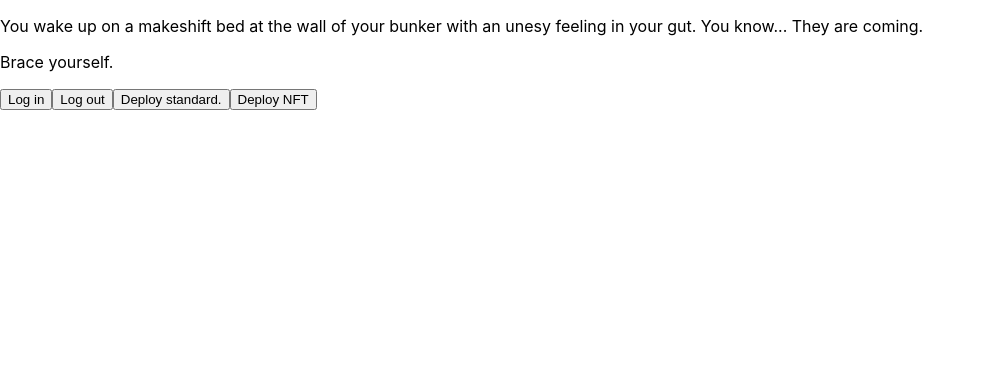
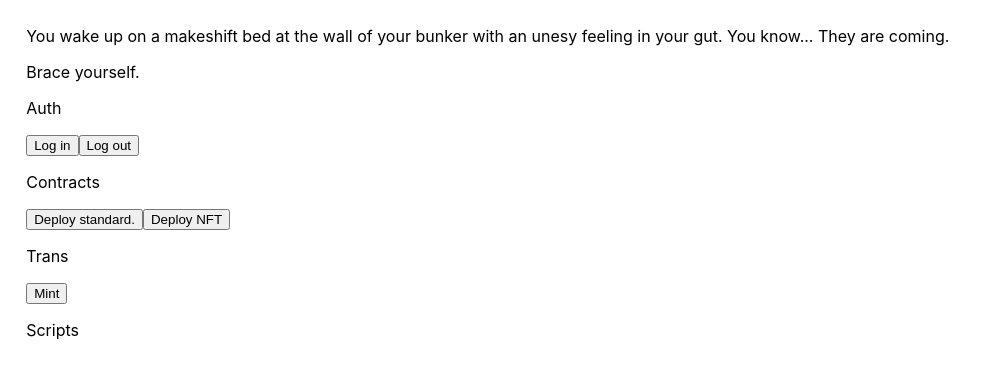
Before and after one commit to yellowBirdy/owb-post-apocalyptic, a React (Create React App) app: page / in a window 1280 px wide. Shown: the top 378 px of the page, without its empty margins (0-1007 px from the left). Built offline with nearby package versions, Linux system fonts and the light colour scheme; what @onflow/fcl would draw is missing.

Commit message:
Mint transcation stub

```diff
--- a/src/App.js
+++ b/src/App.js
@@ -3,7 +3,7 @@ import * as sdk from "@onflow/sdk"
 import * as fcl from "@onflow/fcl"
 import * as types from "@onflow/types"
 
-import {Login, Logout, DeployStandard, DeployNFT} from "./components/buttons"
+import {Login, Logout, DeployStandard, DeployNFT, Mint} from "./components/buttons"
 
 //import './App.css';
 
@@ -25,10 +25,24 @@ function App() {
         </p>
       </header>
       <div className="interactions">
-        <Login />
-        <Logout />
-        <DeployStandard />
-        <DeployNFT />
+        <div className="auth">
+          <p>Auth</p>
+          <Login />
+          <Logout />
+        </div>
+        <div className="contracts">
+          <p>Contracts</p>
+          <DeployStandard />
+          <DeployNFT />
+        </div>
+        <div className="transactions">
+          <p>Trans</p>
+          <Mint />
+        </div>
+        <div className="scripts">
+          <p>Scripts</p>
+
+        </div>
       </div>
     </div>
   );
--- /dev/null
+++ b/src/components/buttons/Mint.js
@@ -0,0 +1,17 @@
+import React from "react";
+
+import mintUrl from "../../cadence/transactions/mint.cdc";
+import execute_transaction from "../../flow/execute_transaction"
+
+
+const mint = async (classId, targetAddress) => {
+    const NFTStandardAddress = "0x01cf0e2f2f715450"
+        , NFTAddress = "0x179b6b1cb6755e31"
+    execute_transaction(mintUrl, {
+        query: /(0xNFTStandardAddress|0xNFTAddress)/g,
+        "0xNFTStandardAddress": NFTStandardAddress,
+        "0xNFTAddress": NFTAddress
+    })
+}
+
+export default () => <button onClick={mint}>Mint</button>
--- a/src/components/buttons/index.js
+++ b/src/components/buttons/index.js
@@ -2,3 +2,4 @@ export {default as Login} from "./Login"
 export {default as Logout} from "./Logout"
 export {default as DeployStandard} from "./DeployStandard"
 export {default as DeployNFT} from "./DeployNFT"
+export {default as Mint} from "./Mint"
--- /dev/null
+++ b/src/flow/execute_transaction.js
@@ -0,0 +1,27 @@
+import * as fcl from "@onflow/fcl";
+import * as sdk from "@onflow/sdk";
+import * as types from "@onflow/types";
+import loadCode from "../utils/prepare_cadence_code";
+
+export default async (url, match) => {
+  const user = fcl.currentUser();
+  const { authorization } = user;
+  const code = await loadCode(url, match);
+
+  return fcl.send(
+    [
+      sdk.transaction`${code}`,
+      fcl.args([
+        fcl.arg(2, types.UInt32),
+        fcl.arg("0x01cf0e2f2f715450", types.Address),
+      ]),
+      fcl.proposer(authorization),
+      fcl.payer(authorization),
+      fcl.authorizations([authorization]),
+      fcl.limit(100)
+    ],
+    {
+      node: "http://localhost:8080"
+    }
+  );
+};
--- a/src/index.css
+++ b/src/index.css
@@ -1,5 +1,5 @@
 body {
-  margin: 0;
+  margin: 3ex;
   font-family: -apple-system, BlinkMacSystemFont, 'Segoe UI', 'Roboto', 'Oxygen',
     'Ubuntu', 'Cantarell', 'Fira Sans', 'Droid Sans', 'Helvetica Neue',
     sans-serif;
```
Also changed, not shown: 2 other files (tests, documents, lock files or other folders).
